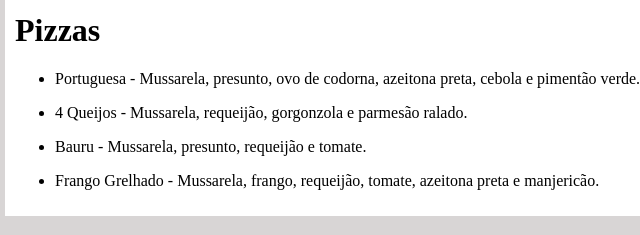
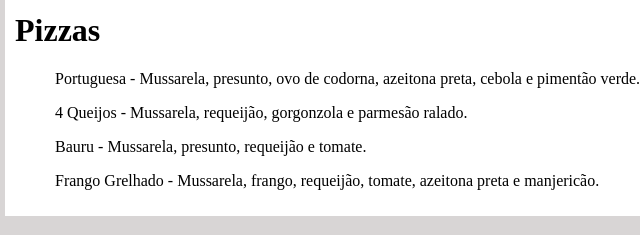
Before and after one commit to fernanda-vs/webFernanda, a plain HTML site: page exercicios/atividade04/Pizzaria/exercicio.html in a window 1280 px wide. Shown: the part 1088-1323 px from the top of the page, 3-643 px from the left. Drawn offline with Linux system fonts and the light colour scheme.

Commit message:
Update style.css

```diff
--- a/exercicios/atividade04/Pizzaria/style.css
+++ b/exercicios/atividade04/Pizzaria/style.css
@@ -28,6 +28,9 @@ a:link{
     margin-top: 20px;
     padding: 10px 10px 10px 10px;
 }
+.listas{
+    list-style: none;
+}
 .preco{
     background-color: gray;
     color: white;
```
